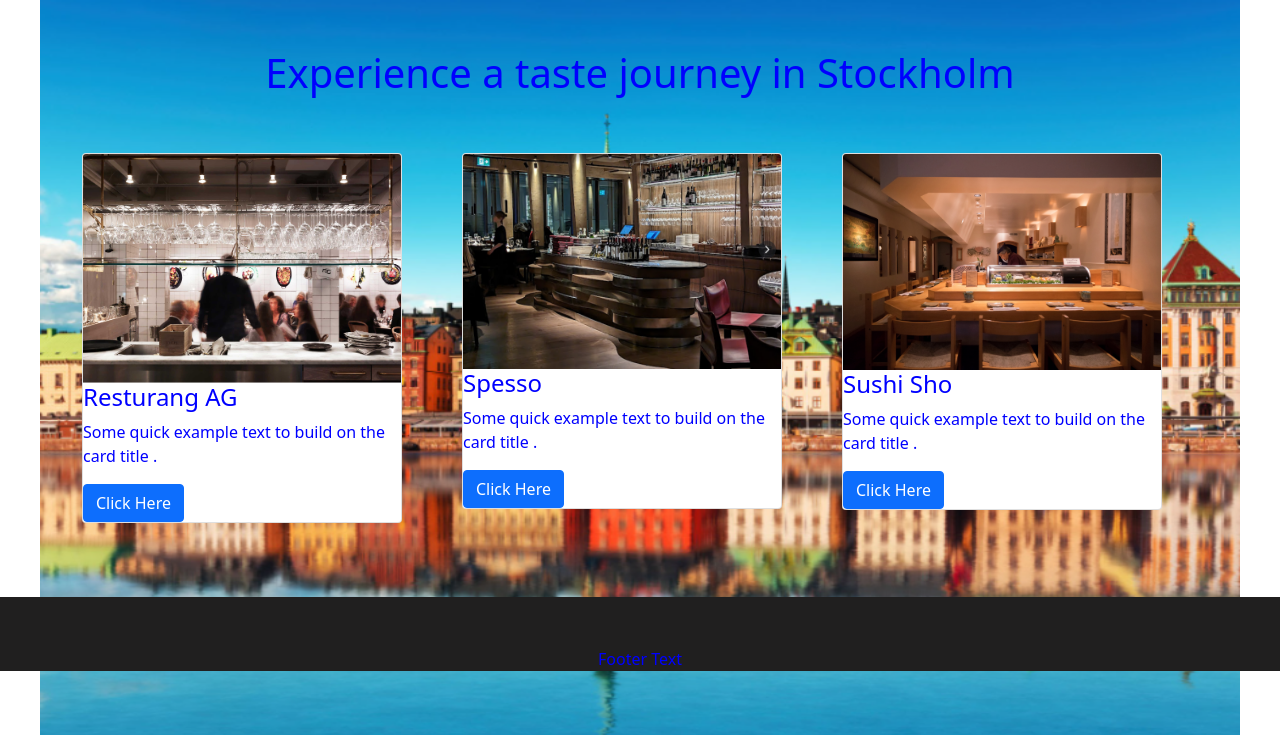
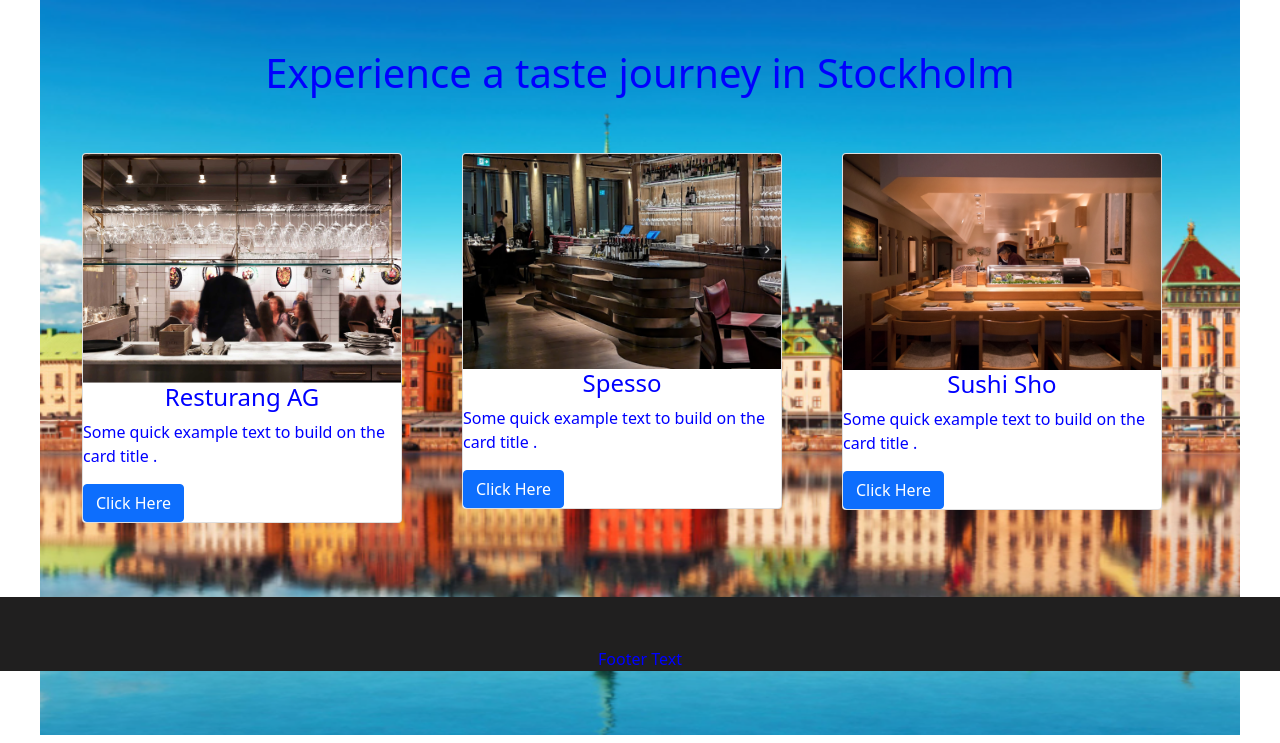
Before and after one commit to Peterlar/Taste-of-Stockholm-Blog, a Django app: page / in a window 1280 px wide. Shown: the part 57-800 px from the top of the page. Run offline with Django 3.2, Linux system fonts and the light colour scheme; data that the repository does not hold is empty; some libraries are stand-ins or nearby versions.

Commit message:
push in case ive missed something

```diff
--- a/static/css/style.css
+++ b/static/css/style.css
@@ -10,9 +10,10 @@
     text-align: center;
 }
 
-.button {
-    width: 150px;
+.card-title{
+    text-align: center;
 }
+
 
 #footer{
     background-color:rgb(32, 31, 31);
```
